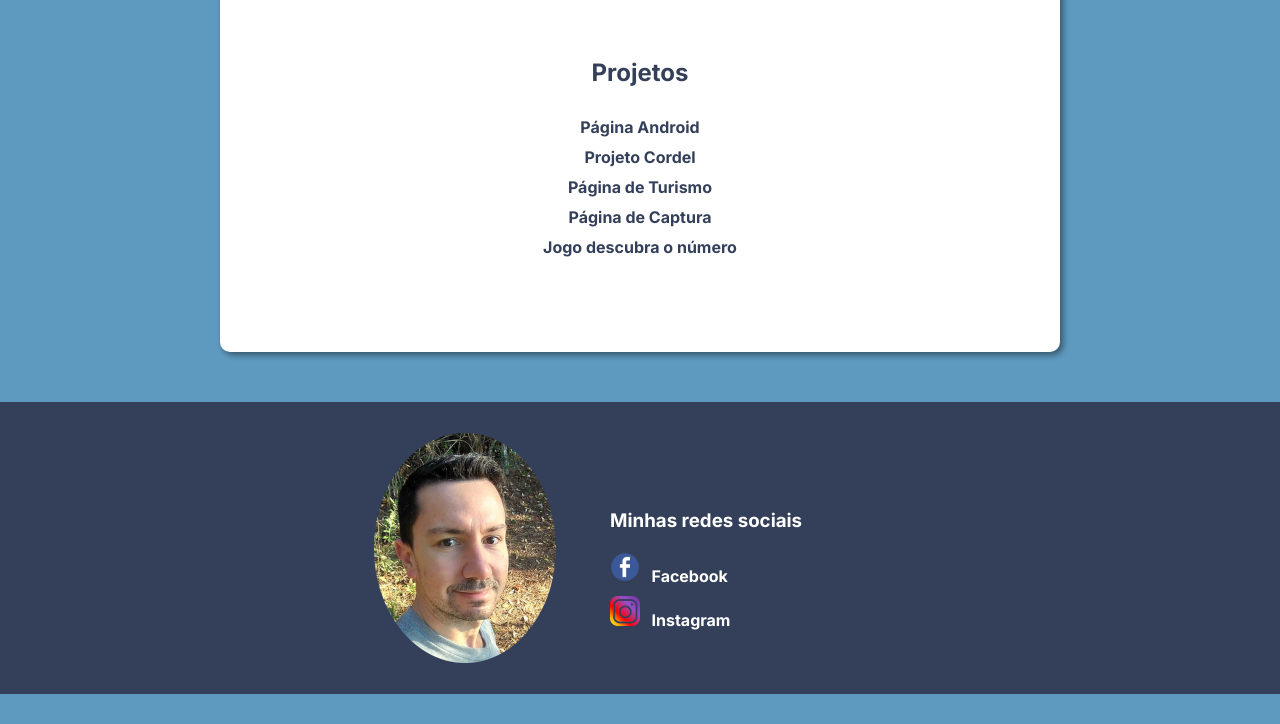
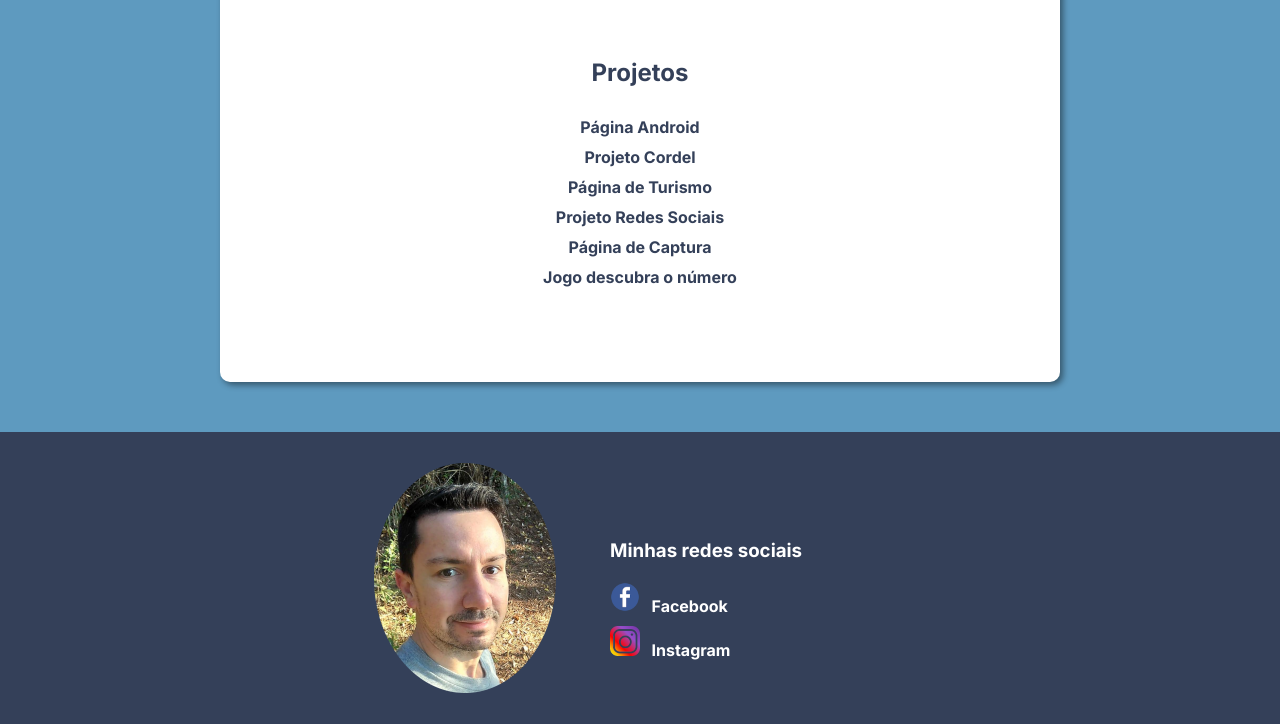
Before and after one commit to wesleyRubel/repositorio, a plain HTML site: page index.html in a window 1280 px wide. Shown: the part 775-1499 px from the top of the page. Before the commit the page ends 1469 px from the top, so only its background shows below. Drawn offline with Linux system fonts and the light colour scheme.

Commit message:
Update index.html

```diff
--- a/index.html
+++ b/index.html
@@ -36,6 +36,9 @@
                 <li>
                     <a href="https://wesleyrubel.github.io/projetos/pagina-turismo/" target="_blank">Página de Turismo</a>
                 </li>
+                <li>
+                    <a href="https://wesleyrubel.github.io/desafio-redes-sociais/" target="_blank">Projeto Redes Sociais</a>
+                </li>
                 <li><a href="https://wesleyrubel.github.io/projetos/pagina-de-captura-xadrez/index.html" target="_blank">Página de Captura</a></li>
                 <li>
                     <a href="https://wesleyrubel.github.io/descubra-o-numero/" target="_blank">Jogo descubra o número</a>
```
